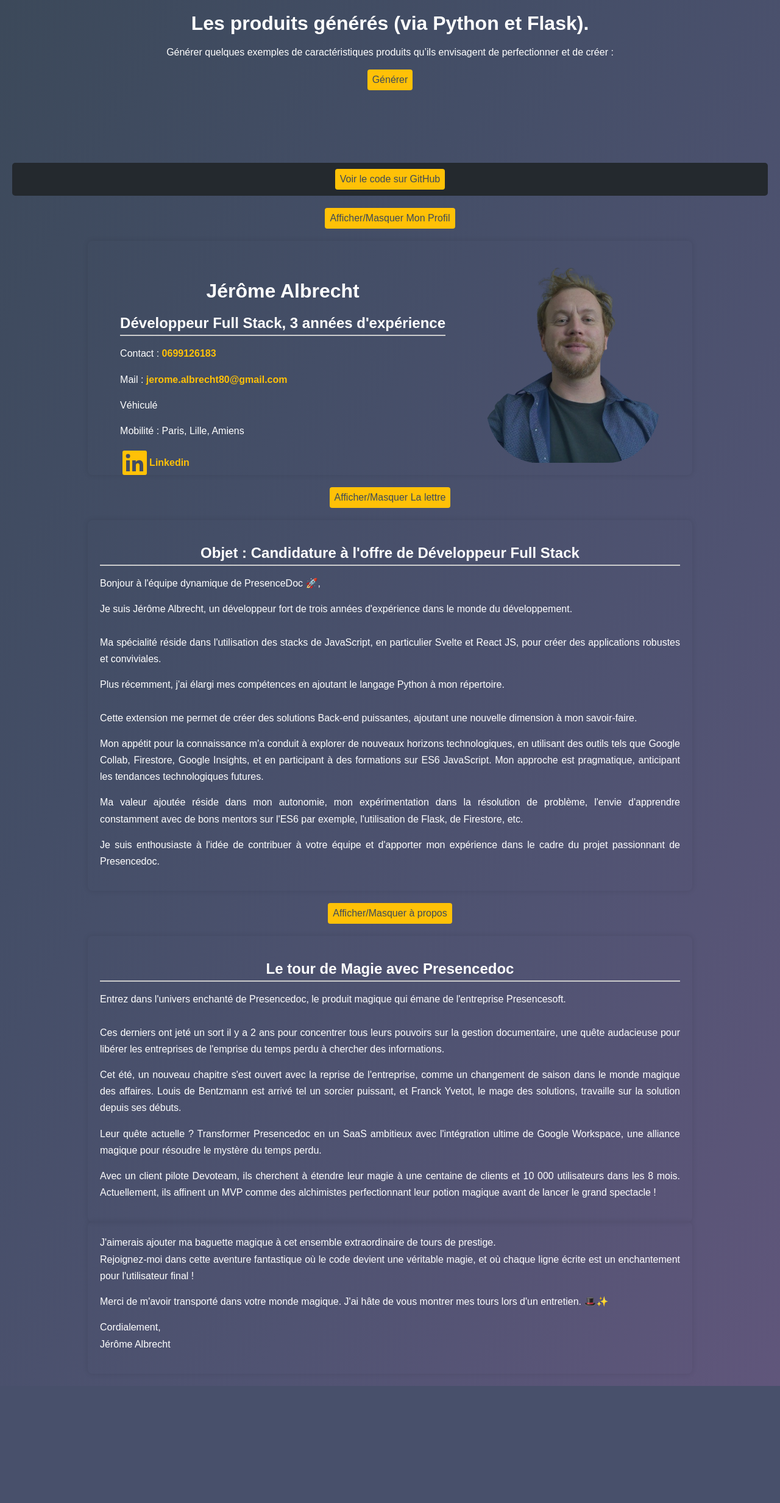
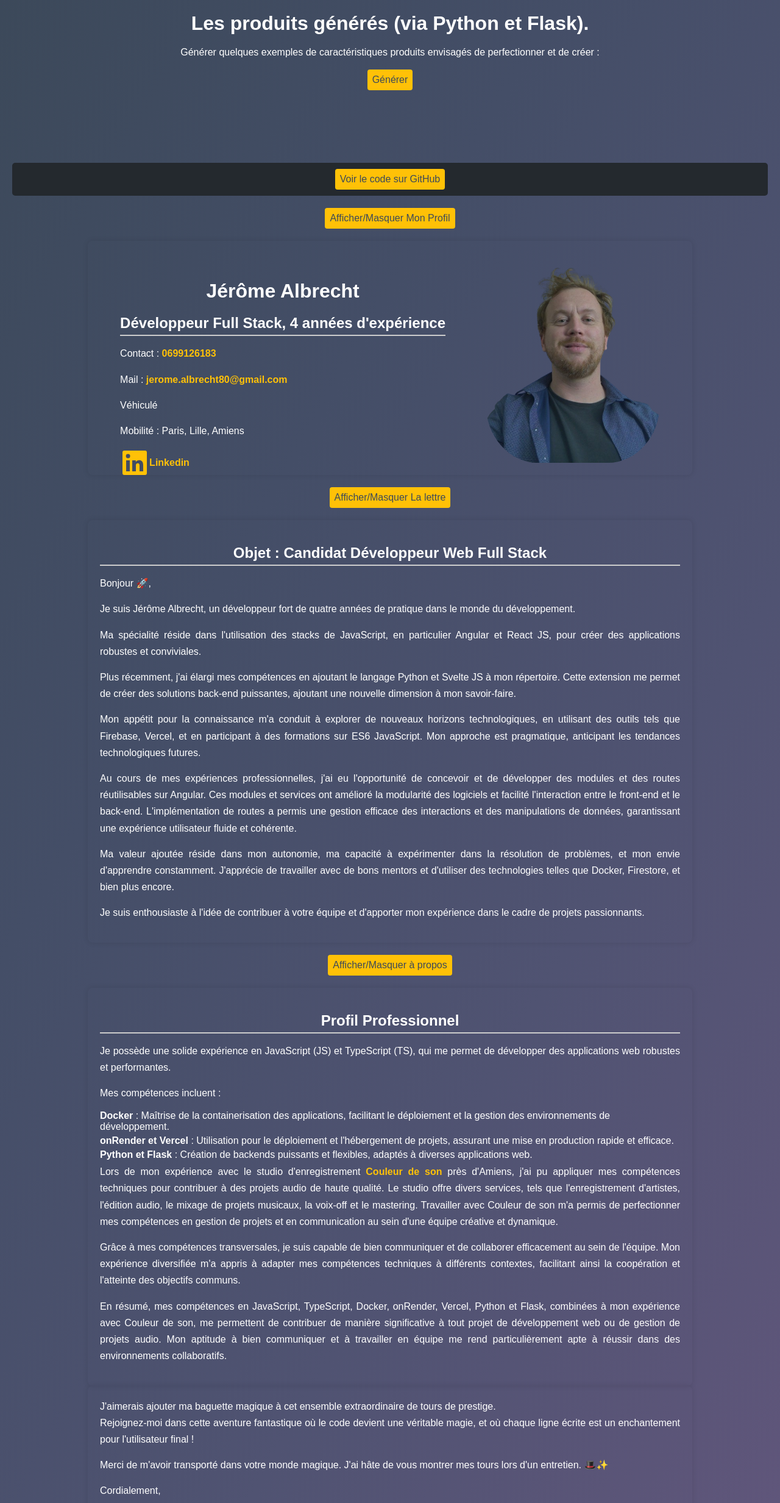
Before and after one commit to jeromealbrecht/candidature_dev_fullstack_jerome_albrecht, a Flask app: page / in a window 1280 px wide. Shown: the top 2465 px of the page at 61% size. Before the commit the page ends 2273 px from the top, so only its background shows below. Run offline with Flask 2, Linux system fonts and the light colour scheme.

Commit message:
mise à jour pour changer en candidature généralisée

```diff
--- a/index.py
+++ b/index.py
@@ -5,13 +5,14 @@ app = Flask(__name__)
 
 # Liste de tours magiques
 tours_magiques = [
-    "Gestion du workflow documentaire.",
-    "Amélioration de la navigation dans la Drive.",
-    "Amélioration du partage dans l’organisation💻",
-    "Enrichissement automatique des données.",
-    "Solution orientée IA : IA générative.",
-    "Recherche unifiée Google et applications tiers",
-    "Identification des personnes selon leurs champs de compétences et d’expertises"
+    "Expérience Front-End avec JavaScript, TypeScript",
+    "Expérience Back-End avec Node.js, Python",
+    "Expérience Full-Stack avec React, Angular, Svelte JS",
+    "Communication en équipe avec Slack, Microsoft Teams",
+    "Relationnel avec les clients",
+    "Gestion de projet avec Trello, Asana",
+    "Gestion de code source avec Git, GitHub",
+    "Déploiement avec Vercel, onRender, planet Hoster",
 ]
 
 @app.route('/')
--- a/templates/index.html
+++ b/templates/index.html
@@ -2,7 +2,7 @@
 <html lang="fr">
 
 <head>
-    <title>Lettre de motivation Développeur Full Stack</title>
+    <title>Développeur Full Stack Jérôme Albrecht</title>
     <meta charset="UTF-8">
     <meta name="viewport" content="width=device-width, initial-scale=1.0">
     <link rel="stylesheet" href="../static/styles.css">
@@ -12,7 +12,7 @@
     <div class="app-container">
         <h1 class="nomob">Les produits générés (via Python et Flask).</h1>
         <h1 class="nodesk">Les produits générés </h1>
-        <p class="p-subtitle">Générer quelques exemples de caractéristiques produits qu’ils envisagent de perfectionner et de créer :</p>
+        <p class="p-subtitle">Générer quelques exemples de caractéristiques produits envisagés de perfectionner et de créer :</p>
         <div class="generate-button"> <button onclick="genererTourMagique()">Générer</button> </div>
         <div id="tourMagiqueContainer">
             <p class="p-magical" id="tourMagique"></p>
@@ -24,7 +24,7 @@
             <div class="profile">
                 <div class="infos">
                     <h1>Jérôme Albrecht</h1>
-                    <h2>Développeur Full Stack, 3 années d'expérience</h2>
+                    <h2>Développeur Full Stack, 4 années d'expérience</h2>
                     <p>Contact : <a href="tel:+33699126183">0699126183</a> </p>
                     <p>Mail : <a href="mailto">jerome.albrecht80@gmail.com</a> </p>
                     <p>Véhiculé</p>
@@ -45,31 +45,43 @@
             <button onclick="toggleLetter()">Afficher/Masquer La lettre</button>
         </div> <!-- Contenu de la lettre -->
         <div class="letter-container" id="letterSection">
-            <h2>Objet : Candidature à l'offre de Développeur Full Stack</h2>
-            <p> Bonjour à l'équipe dynamique de PresenceDoc 🚀, </p>
-            <p> Je suis Jérôme Albrecht, un développeur fort de trois années d'expérience dans le monde du développement. <br><br>
-                Ma spécialité réside dans l'utilisation des stacks de JavaScript, en particulier Svelte et React JS, pour créer des applications robustes et conviviales. </p>
+            <h2>Objet : Candidat Développeur Web Full Stack</h2>
+            <p>Bonjour 🚀,</p>
+            <p>Je suis Jérôme Albrecht, un développeur fort de quatre années de pratique dans le monde du développement.</p>
+            <p>Ma spécialité réside dans l'utilisation des stacks de JavaScript, en particulier Angular et React JS, pour créer des applications robustes et conviviales.</p>
 
-            <p> Plus récemment, j'ai élargi mes compétences en ajoutant le langage Python à mon répertoire.
-            <br><br>
-            Cette extension me permet de créer des solutions Back-end puissantes, ajoutant une nouvelle dimension à mon savoir-faire. </p>
-            <p> Mon appétit pour la connaissance m'a conduit à explorer de nouveaux horizons technologiques, en utilisant des outils tels que Google Collab, Firestore, Google Insights, et en participant à des formations sur ES6 JavaScript. Mon approche est pragmatique, anticipant les tendances technologiques futures. </p>
-            <p> Ma valeur ajoutée réside dans mon autonomie, mon expérimentation dans la résolution de problème, l'envie d'apprendre constamment avec de bons mentors sur l'ES6 par exemple, l'utilisation de Flask, de Firestore, etc. </p>
-            <p> Je suis enthousiaste à l'idée de contribuer à votre équipe et d'apporter mon expérience dans le cadre du projet passionnant de Presencedoc. </p>
-        </div> <!-- Parlons de PresenceDoc -->
+            <p>Plus récemment, j'ai élargi mes compétences en ajoutant le langage Python et Svelte JS à mon répertoire. Cette extension me permet de créer des solutions back-end puissantes, ajoutant une nouvelle dimension à mon savoir-faire.</p>
+
+            <p>Mon appétit pour la connaissance m'a conduit à explorer de nouveaux horizons technologiques, en utilisant des outils tels que Firebase, Vercel, et en participant à des formations sur ES6 JavaScript. Mon approche est pragmatique, anticipant les tendances technologiques futures.</p>
+
+            <p>Au cours de mes expériences professionnelles, j'ai eu l'opportunité de concevoir et de développer des modules et des routes réutilisables sur Angular. Ces modules et services ont amélioré la modularité des logiciels et facilité l'interaction entre le front-end et le back-end. L'implémentation de routes a permis une gestion efficace des interactions et des manipulations de données, garantissant une expérience utilisateur fluide et cohérente.</p>
+
+            <p>Ma valeur ajoutée réside dans mon autonomie, ma capacité à expérimenter dans la résolution de problèmes, et mon envie d'apprendre constamment. J'apprécie de travailler avec de bons mentors et d'utiliser des technologies telles que Docker, Firestore, et bien plus encore.</p>
+
+            <p>Je suis enthousiaste à l'idée de contribuer à votre équipe et d'apporter mon expérience dans le cadre de projets passionnants.</p>
+        </div>
         <div class="generate-button mb2 mt2">
             <button onclick="toggleAbout()">Afficher/Masquer à propos</button>
         </div>
-            <div class="letter-container" id="presenceDoc">
-            <!-- Le tour de magie -->
-            <h2>Le tour de Magie avec Presencedoc</h2>
-            <p> Entrez dans l'univers enchanté de Presencedoc, le produit magique qui émane de l'entreprise Presencesoft.
-            <br><br>
-            Ces derniers ont jeté un sort il y a 2 ans pour concentrer tous leurs pouvoirs sur la gestion documentaire, une quête audacieuse pour libérer les entreprises de l'emprise du temps perdu à chercher des informations. </p>
-            <p> Cet été, un nouveau chapitre s'est ouvert avec la reprise de l'entreprise, comme un changement de saison dans le monde magique des affaires. Louis de Bentzmann est arrivé tel un sorcier puissant, et Franck Yvetot, le mage des solutions, travaille sur la solution depuis ses débuts. </p>
-            <p> Leur quête actuelle ? Transformer Presencedoc en un SaaS ambitieux avec l'intégration ultime de Google Workspace, une alliance magique pour résoudre le mystère du temps perdu. </p>
-            <p> Avec un client pilote Devoteam, ils cherchent à étendre leur magie à une centaine de clients et 10 000 utilisateurs dans les 8 mois. Actuellement, ils affinent un MVP comme des alchimistes perfectionnant leur potion magique avant de lancer le grand spectacle ! </p>
-        </div> <!-- Encore ? -->
+        <!-- Resume -->
+        <div class="letter-container" id="presenceDoc">
+            <!-- Résumé du profil professionnel -->
+            <h2>Profil Professionnel</h2>
+            <p>Je possède une solide expérience en JavaScript (JS) et TypeScript (TS), qui me permet de développer des applications web robustes et performantes.</p>
+
+            <p>Mes compétences incluent :</p>
+            <ul>
+                <li><strong>Docker</strong> : Maîtrise de la containerisation des applications, facilitant le déploiement et la gestion des environnements de développement.</li>
+                <li><strong>onRender et Vercel</strong> : Utilisation pour le déploiement et l'hébergement de projets, assurant une mise en production rapide et efficace.</li>
+                <li><strong>Python et Flask</strong> : Création de backends puissants et flexibles, adaptés à diverses applications web.</li>
+            </ul>
+
+            <p>Lors de mon expérience avec le studio d'enregistrement <a href="https://couleurdeson.fr/">Couleur de son</a> près d'Amiens, j'ai pu appliquer mes compétences techniques pour contribuer à des projets audio de haute qualité. Le studio offre divers services, tels que l'enregistrement d'artistes, l'édition audio, le mixage de projets musicaux, la voix-off et le mastering. Travailler avec Couleur de son m'a permis de perfectionner mes compétences en gestion de projets et en communication au sein d'une équipe créative et dynamique.</p>
+
+            <p>Grâce à mes compétences transversales, je suis capable de bien communiquer et de collaborer efficacement au sein de l'équipe. Mon expérience diversifiée m'a appris à adapter mes compétences techniques à différents contextes, facilitant ainsi la coopération et l'atteinte des objectifs communs.</p>
+
+            <p>En résumé, mes compétences en JavaScript, TypeScript, Docker, onRender, Vercel, Python et Flask, combinées à mon expérience avec Couleur de son, me permettent de contribuer de manière significative à tout projet de développement web ou de gestion de projets audio. Mon aptitude à bien communiquer et à travailler en équipe me rend particulièrement apte à réussir dans des environnements collaboratifs.</p>
+        </div>
         <div class="letter-container">
             <p>
                 J'aimerais ajouter ma baguette magique à cet ensemble extraordinaire de tours de prestige.
```
